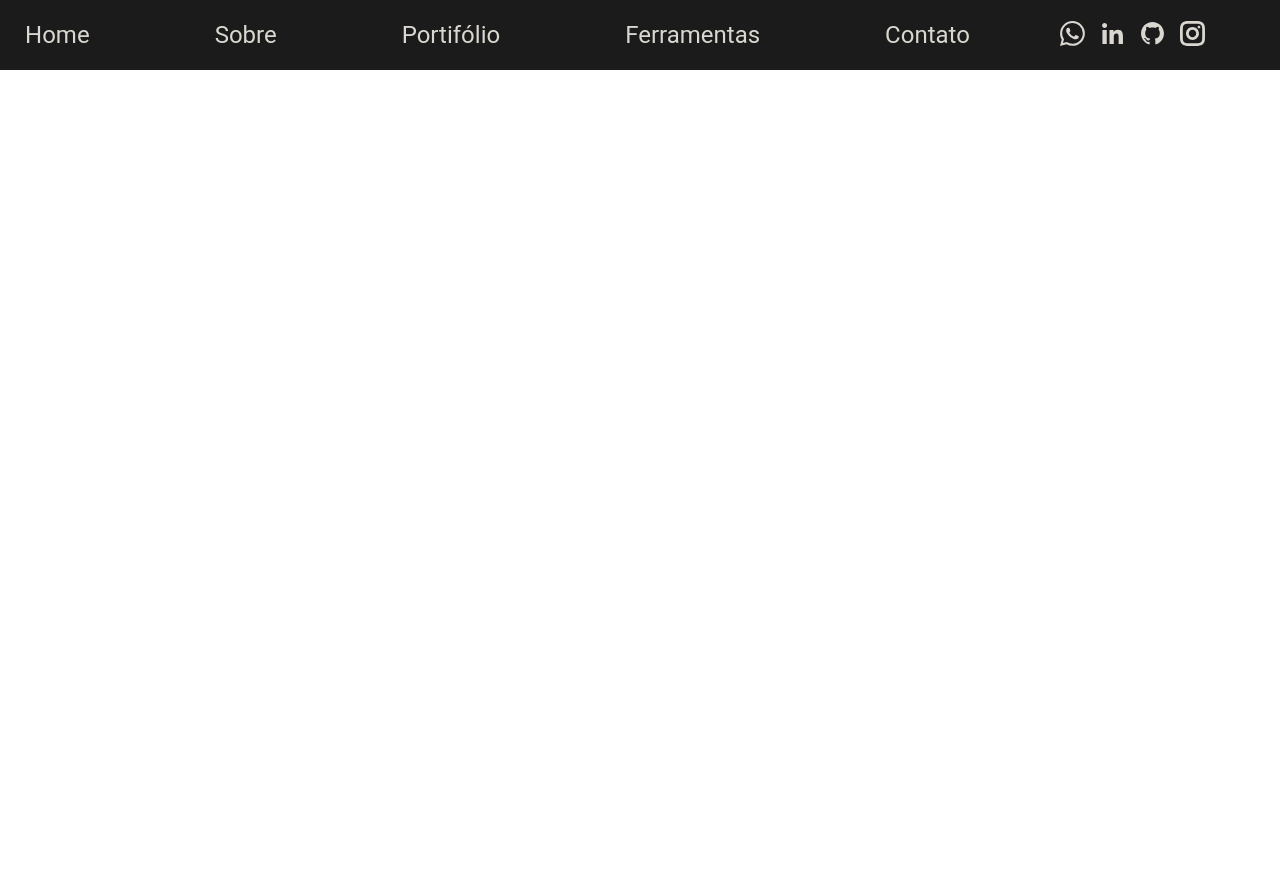
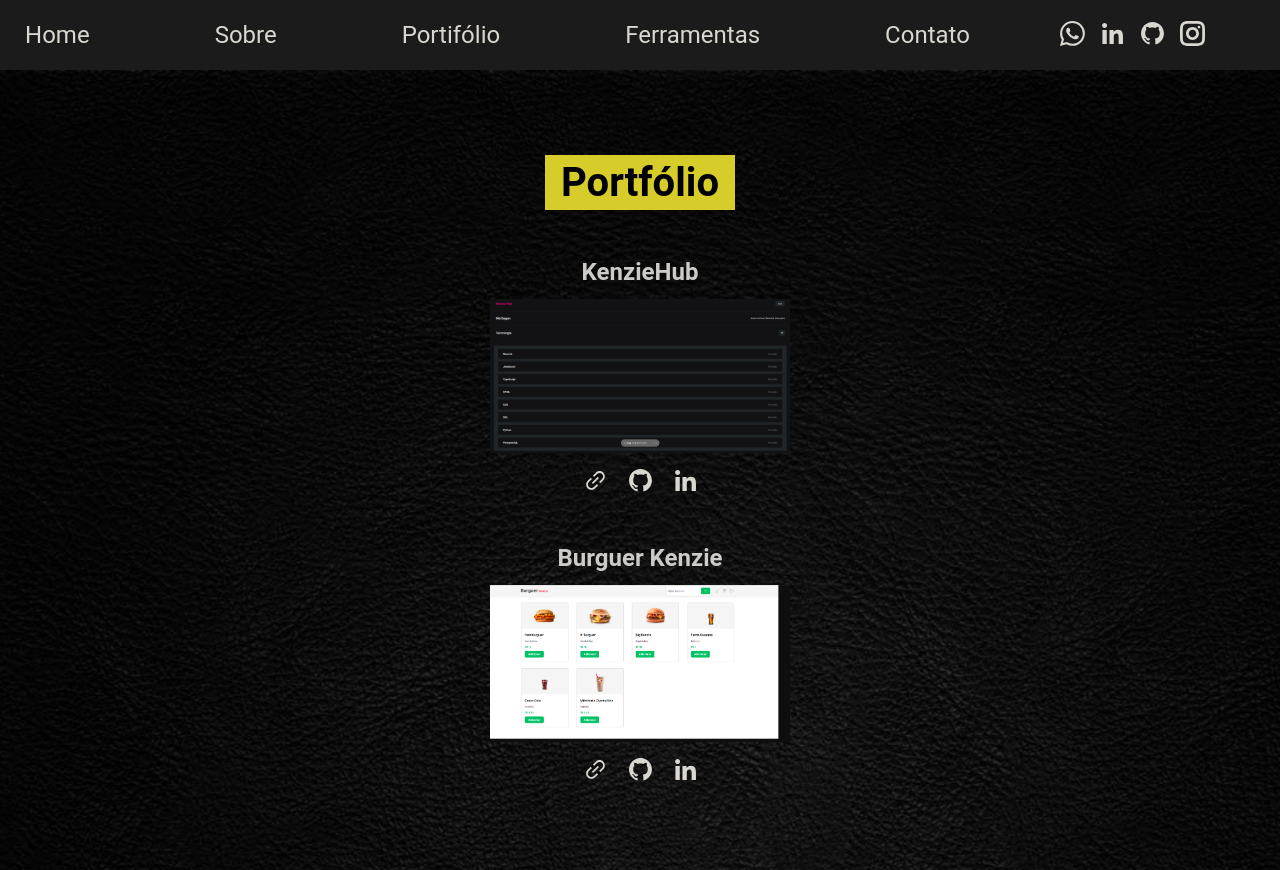
Before and after one commit to Geraldopereirads/potfolio-geraldopereirads-1.0, a React (Vite) app: page /portifolio in a window 1280 px wide. Built offline with nearby package versions, Linux system fonts and the light colour scheme.

Commit message:
feat: add portfolio page

```diff
--- /dev/null
+++ b/src/pages/PortifolioPage/MainPortfolioPage/ProjectsList/projectsList.tsx
@@ -0,0 +1,24 @@
+import { GrGithub, GrLinkedinOption } from "react-icons/gr";
+import { AiOutlineLink } from "react-icons/ai";
+import { Link } from "react-router-dom";
+import { StyleProjectsList, StyleProjectsListDiv } from "./projectsListStyle";
+
+export const ProjectsList = ({ project }: any) => {
+  return (
+    <StyleProjectsList>
+      <h2>{project.title}</h2>
+      <img src={project.img} alt="Projects" />
+      <StyleProjectsListDiv>
+        <Link target="_blank" to={project.urlVercel}>
+          <AiOutlineLink size={25} />
+        </Link>
+        <Link target="_blank" to={project.github}>
+          <GrGithub size={25} />
+        </Link>
+        <Link target="_blank" to={project.linkeDin}>
+          <GrLinkedinOption size={25} />
+        </Link>
+      </StyleProjectsListDiv>
+    </StyleProjectsList>
+  );
+};
--- /dev/null
+++ b/src/pages/PortifolioPage/MainPortfolioPage/ProjectsList/projectsListStyle.ts
@@ -0,0 +1,20 @@
+import styled from "styled-components";
+
+export const StyleProjectsList = styled.li`
+  display: flex;
+  flex-direction: column;
+  align-items: center;
+  gap: 15px;
+  h2 {
+    color: var(--text-clarified);
+  }
+  img {
+    width: 300px;
+  }
+`;
+
+export const StyleProjectsListDiv = styled.div`
+  display: flex;
+  flex-direction: row;
+  gap: 20px;
+`;
--- /dev/null
+++ b/src/pages/PortifolioPage/MainPortfolioPage/mainPortfolioPage.tsx
@@ -0,0 +1,15 @@
+import { projectsData } from "@/utils/projectsData";
+import { ProjectsList } from "./ProjectsList/projectsList";
+import { MainPortfolioPageStyle } from "./mainPortfolioPageStyle";
+
+export const MainPortfolioPage = () => {
+  return (
+    <MainPortfolioPageStyle>
+      <ul>
+        {projectsData.map((project, index) => (
+          <ProjectsList key={index} project={project} />
+        ))}
+      </ul>
+    </MainPortfolioPageStyle>
+  );
+};
--- /dev/null
+++ b/src/pages/PortifolioPage/MainPortfolioPage/mainPortfolioPageStyle.ts
@@ -0,0 +1,12 @@
+import styled from "styled-components";
+
+export const MainPortfolioPageStyle = styled.main`
+  padding-top: 50px;
+  ul {
+    display: flex;
+    flex-direction: column;
+    align-items: center;
+    justify-content: center;
+    gap: 50px;
+  }
+`;
--- a/src/pages/PortifolioPage/portifolioPage.tsx
+++ b/src/pages/PortifolioPage/portifolioPage.tsx
@@ -1,7 +1,19 @@
-import { Header } from '../../components/header/Header'
+import { StyleDivBackGroundDark } from "@/styles/BackGroundDark";
+import { Header } from "../../components/header/Header";
+import { StyledContainer } from "@/styles/grid";
+import { StyleH1Two } from "@/styles/h1StyleTwo";
+import { MainPortfolioPage } from "./MainPortfolioPage/mainPortfolioPage";
 
 export const PortifolioPage = () => {
   return (
-    <Header/>
-  )
-}
+    <>
+      <Header />
+      <StyleDivBackGroundDark>
+        <StyledContainer>
+          <StyleH1Two>Portfólio</StyleH1Two>
+          <MainPortfolioPage />
+        </StyledContainer>
+      </StyleDivBackGroundDark>
+    </>
+  );
+};
--- /dev/null
+++ b/src/utils/projectsData.tsx
@@ -0,0 +1,21 @@
+import kenziehub from "../assets/projects/KenzieHub.png";
+import kenzieburguer from "../assets/projects/KenzieBurguer.png";
+
+export const projectsData = [
+  {
+    title: "KenzieHub",
+    img: kenziehub,
+    urlVercel: "https://kenzie-hub-geraldopereirads.vercel.app/",
+    github: "https://github.com/Geraldopereirads/KenzieHub",
+    linkeDin:
+      "https://www.linkedin.com/posts/geraldo-pereira_react-reactjs-ui-activity-7042068974154436608-Rqzx?utm_source=share&utm_medium=member_desktop",
+  },
+  {
+    title: "Burguer Kenzie",
+    img: kenzieburguer,
+    urlVercel: "https://kenzie-burguer-v2-eta.vercel.app/",
+    github: "https://github.com/Geraldopereirads/Hamburgueria-2.0",
+    linkeDin:
+      "https://www.linkedin.com/posts/geraldo-pereira_react-reactjs-css-activity-7039216068313198592-CRBQ?utm_source=share&utm_medium=member_desktop",
+  },
+];
```
Also changed, not shown: src/assets/projects/KenzieBurguer.png (added), src/assets/projects/KenzieHub.png (added).
